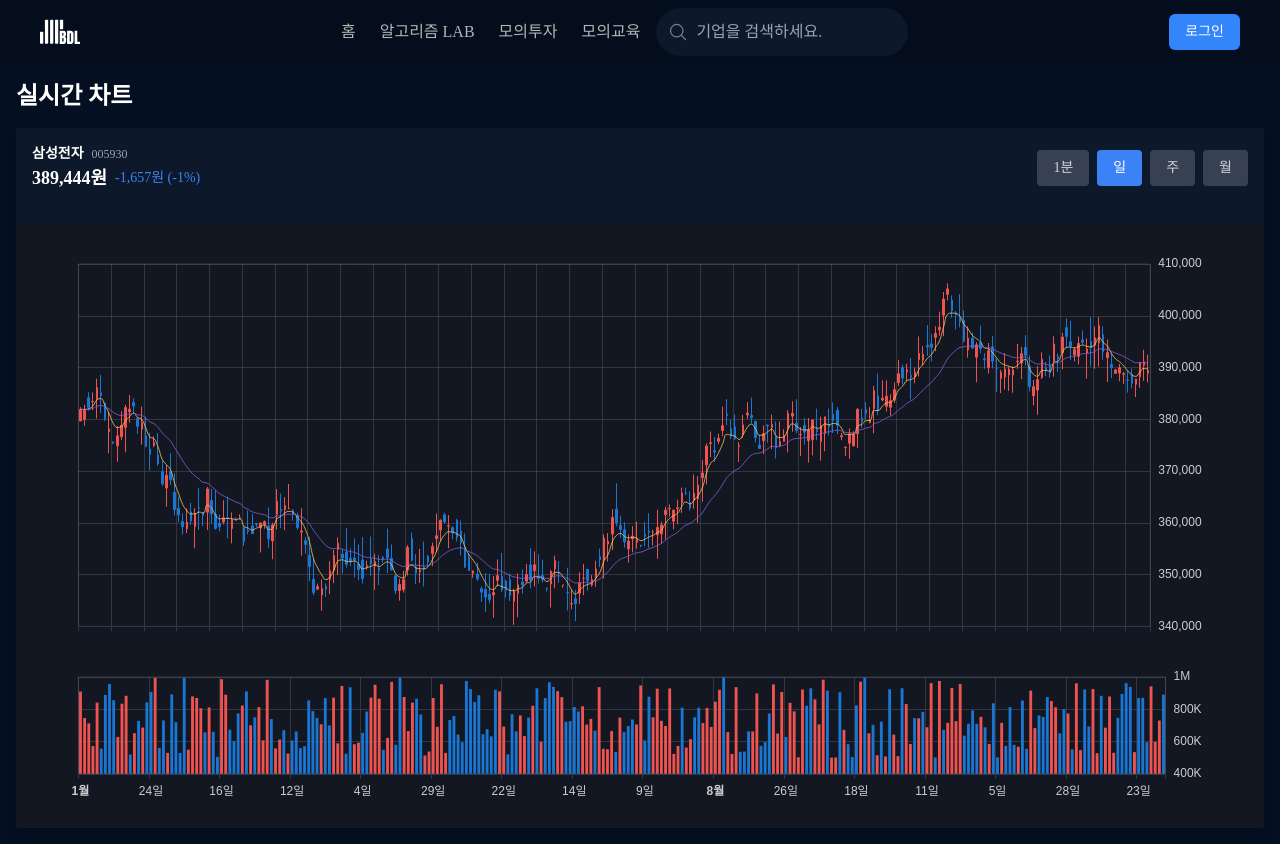
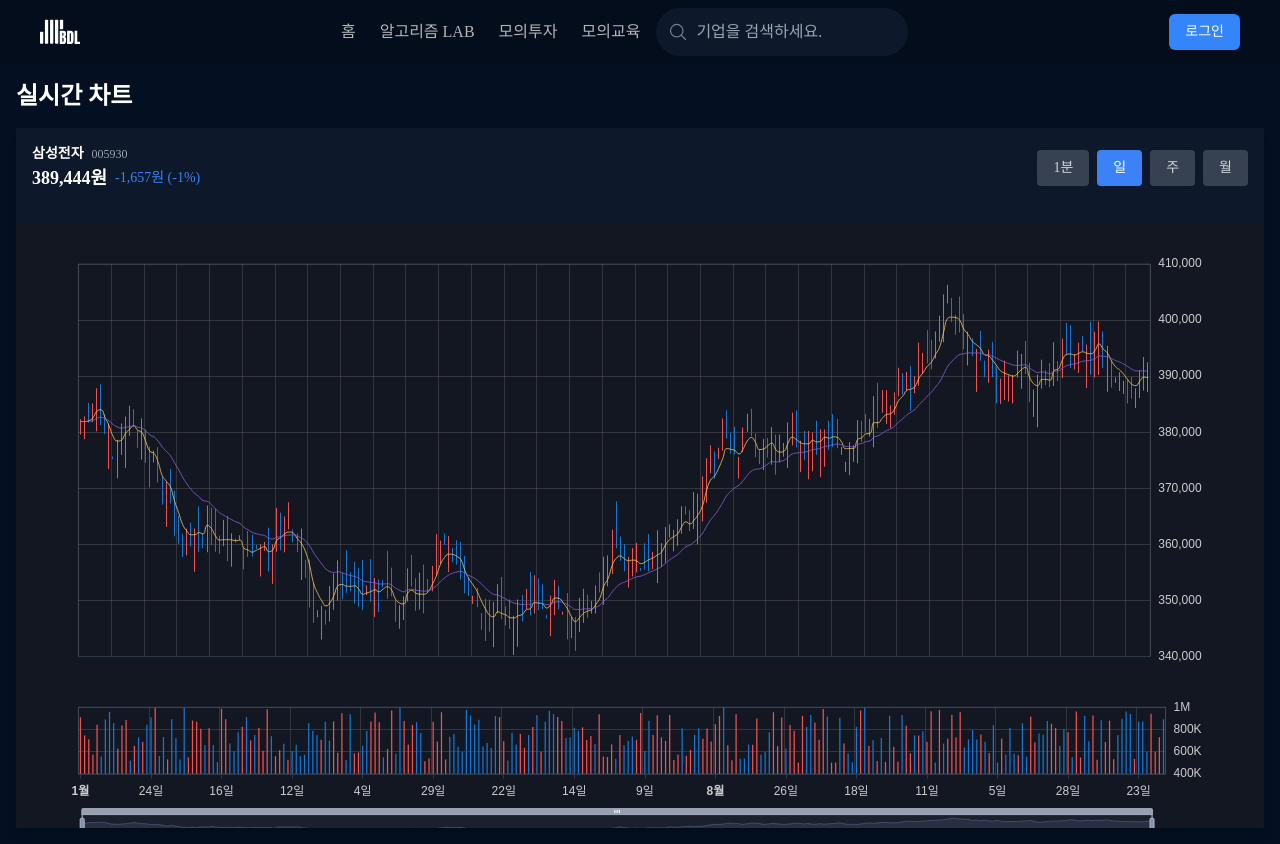
Before and after one commit to dnwnsrb11/BDL-frontend, a React (Vite) app: page / in a window 1280 px wide. Built offline with nearby package versions, Linux system fonts and the light colour scheme; a web font is replaced by a local one.

Commit message:
feat: 캔들차트와 거래량 차트 너비 확대/축소 시 통일

```diff
--- a/src/components/ui/chart.tsx
+++ b/src/components/ui/chart.tsx
@@ -215,13 +215,11 @@ const ChartComponent: React.FC<ChartComponentProps> = ({ width = 900, height = 7
       trigger: 'axis',
       axisPointer: {
         type: 'cross',
+        crossStyle: {
+          color: 'rgba(255, 255, 255, 0.3)',
+        },
         label: {
-          formatter: (params: any) => {
-            if (params.axisDimension === 'y' && typeof params.value === 'number') {
-              return formatKoreanNumber(Math.floor(params.value));
-            }
-            return params.value;
-          },
+          show: false,
         },
       },
       backgroundColor: 'rgba(19, 23, 34, 0.9)',
@@ -266,14 +264,10 @@ const ChartComponent: React.FC<ChartComponentProps> = ({ width = 900, height = 7
     },
     axisPointer: {
       link: [{ xAxisIndex: [0, 1] }],
+      show: true,
+      snap: true,
       label: {
-        formatter: (params: any) => {
-          // 축 포인터 라벨 값의 소수점 절삭
-          if (params.axisDimension === 'y' && typeof params.value === 'number') {
-            return formatKoreanNumber(Math.floor(params.value));
-          }
-          return params.value;
-        },
+        show: false,
       },
     },
     grid: [
@@ -282,7 +276,7 @@ const ChartComponent: React.FC<ChartComponentProps> = ({ width = 900, height = 7
         right: '5%',
         top: 40,
         bottom: '25%',
-        height: '60%',
+        height: '65%',
         show: true,
         borderColor: '#2e3947',
         backgroundColor: 'transparent',
@@ -291,9 +285,9 @@ const ChartComponent: React.FC<ChartComponentProps> = ({ width = 900, height = 7
       {
         left: '5%',
         right: '5%',
-        top: '75%',
+        top: '80%',
         bottom: 30,
-        height: '20%',
+        height: '15%',
         show: true,
         borderColor: '#2e3947',
         backgroundColor: 'transparent',
@@ -313,11 +307,13 @@ const ChartComponent: React.FC<ChartComponentProps> = ({ width = 900, height = 7
           show: true,
           lineStyle: { color: 'rgba(100, 100, 100, 0.4)' },
         },
+        axisTick: {
+          show: false,
+        },
         axisPointer: {
-          label: {
-            show: false,
-          },
+          show: false,
         },
+        boundaryGap: true,
       },
       {
         type: 'category' as const,
@@ -343,13 +339,14 @@ const ChartComponent: React.FC<ChartComponentProps> = ({ width = 900, height = 7
           show: true,
           lineStyle: { color: 'rgba(100, 100, 100, 0.4)' },
         },
+        axisTick: {
+          show: true,
+          alignWithLabel: true,
+        },
         axisPointer: {
-          label: {
-            formatter: (params: any) => {
-              return params.value;
-            },
-          },
+          show: true,
         },
+        boundaryGap: true,
       },
     ],
     yAxis: [
@@ -369,13 +366,6 @@ const ChartComponent: React.FC<ChartComponentProps> = ({ width = 900, height = 7
             return formatKoreanNumber(floorValue);
           },
         },
-        axisPointer: {
-          label: {
-            formatter: (params: any) => {
-              return formatKoreanNumber(Math.floor(params.value));
-            },
-          },
-        },
       },
       {
         position: 'right',
@@ -389,13 +379,6 @@ const ChartComponent: React.FC<ChartComponentProps> = ({ width = 900, height = 7
             // 소수점 절삭
             const floorValue = Math.floor(value);
             return formatVolumeNumber(floorValue);
-          },
-        },
-        axisPointer: {
-          label: {
-            formatter: (params: any) => {
-              return formatVolumeNumber(Math.floor(params.value));
-            },
           },
         },
         splitLine: {
@@ -413,6 +396,25 @@ const ChartComponent: React.FC<ChartComponentProps> = ({ width = 900, height = 7
         zoomOnMouseWheel: true,
         moveOnMouseMove: true,
         preventDefaultMouseMove: false,
+        filterMode: 'filter',
+      },
+      {
+        type: 'slider' as const,
+        xAxisIndex: [0, 1],
+        show: true,
+        height: 20,
+        bottom: 0,
+        start: 0,
+        end: 100,
+        borderColor: '#2e3947',
+        fillerColor: 'rgba(38, 43, 54, 0.5)',
+        textStyle: {
+          color: '#CCCCCC',
+        },
+        handleStyle: {
+          color: '#8392a5',
+        },
+        filterMode: 'filter',
       },
     ],
     series: [
@@ -431,6 +433,7 @@ const ChartComponent: React.FC<ChartComponentProps> = ({ width = 900, height = 7
           borderColor: RISE_COLOR,
           borderColor0: FALL_COLOR,
         },
+        barWidth: '30%',
       },
       {
         name: '5일 이평선',
@@ -468,6 +471,7 @@ const ChartComponent: React.FC<ChartComponentProps> = ({ width = 900, height = 7
             return item.changeType === 'RISE' ? RISE_COLOR : FALL_COLOR;
           },
         },
+        barWidth: '30%',
       },
     ],
   };
```
